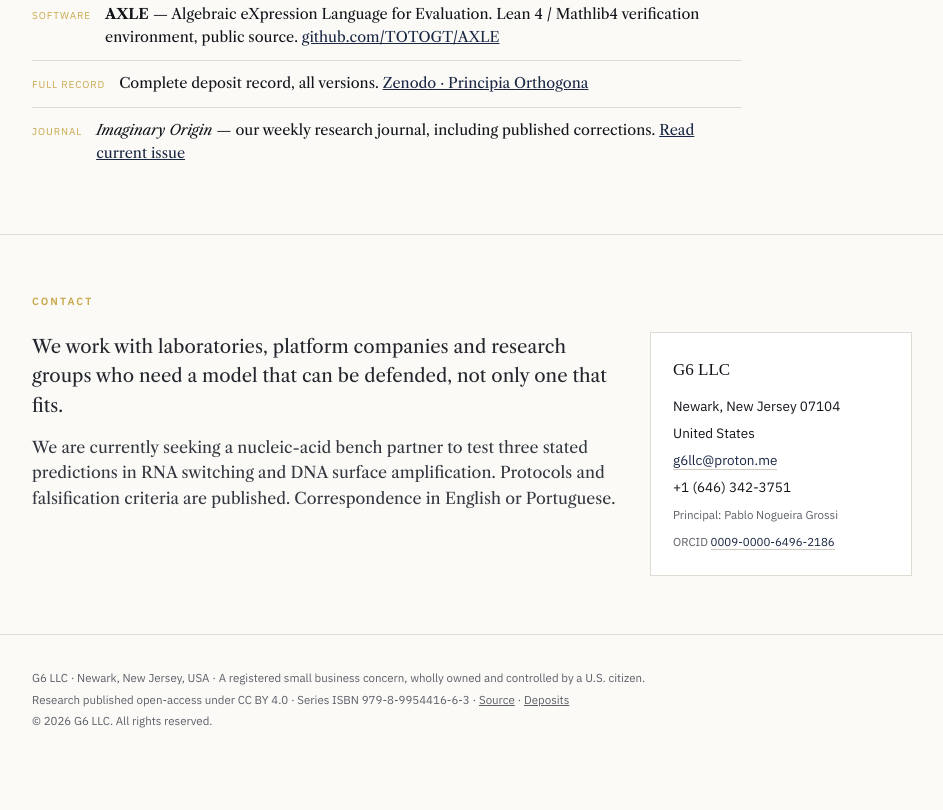
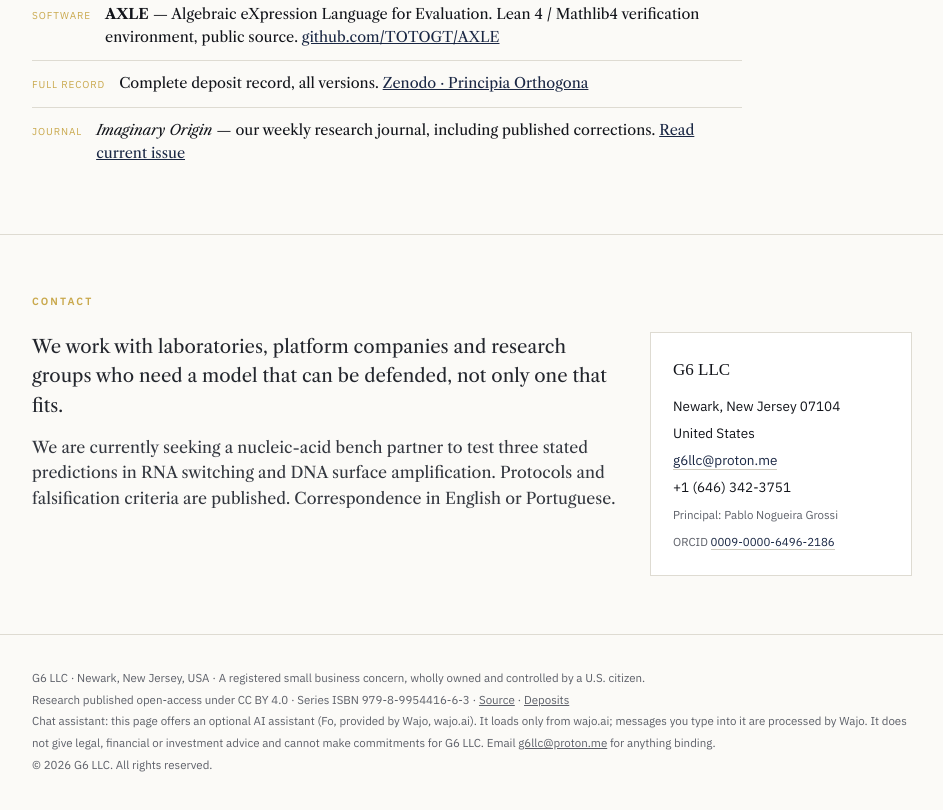
Before and after one commit to G6LLC/g6llc.github.io, a plain HTML site: page index.html in a window 1280 px wide. Shown: the part 2236-3046 px from the top of the page, without its empty margins (168-1111 px from the left). Drawn offline with nearby package versions, Linux system fonts and the light colour scheme; a script that the page names is missing; a web font is replaced by a local one.

Commit message:
Add Fo website assistant (Wajo widget) and disclosure line
Adds the Wajo Fo embed before </body> and a footer note that the optional assistant is provided by Wajo.

Sonnet 5.5 <pg083183@gmail.com>

```diff
--- a/index.html
+++ b/index.html
@@ -179,9 +179,12 @@ footer a{color:var(--dim)}
   <div class="wrap">
     G6 LLC · Newark, New Jersey, USA · A registered small business concern, wholly owned and controlled by a U.S. citizen.<br>
     Research published open-access under CC BY 4.0 · Series ISBN 979-8-9954416-6-3 · <a href="https://github.com/TOTOGT/AXLE">Source</a> · <a href="https://zenodo.org/communities/principia-orthogona">Deposits</a><br>
+    Chat assistant: this page offers an optional AI assistant (Fo, provided by Wajo, wajo.ai). It loads only from wajo.ai; messages you type into it are processed by Wajo. It does not give legal, financial or investment advice and cannot make commitments for G6 LLC. Email <a href="mailto:g6llc@proton.me">g6llc@proton.me</a> for anything binding.<br>
     © 2026 G6 LLC. All rights reserved.
   </div>
 </footer>
 
+<!-- Fo (Wajo) website assistant. Remove this one tag to disable. -->
+<script defer src="https://wajo.ai/widget/loader.js" data-wajo-widget="704535fd-7780-47ab-9de0-0712de658474"></script>
 </body>
 </html>
```
